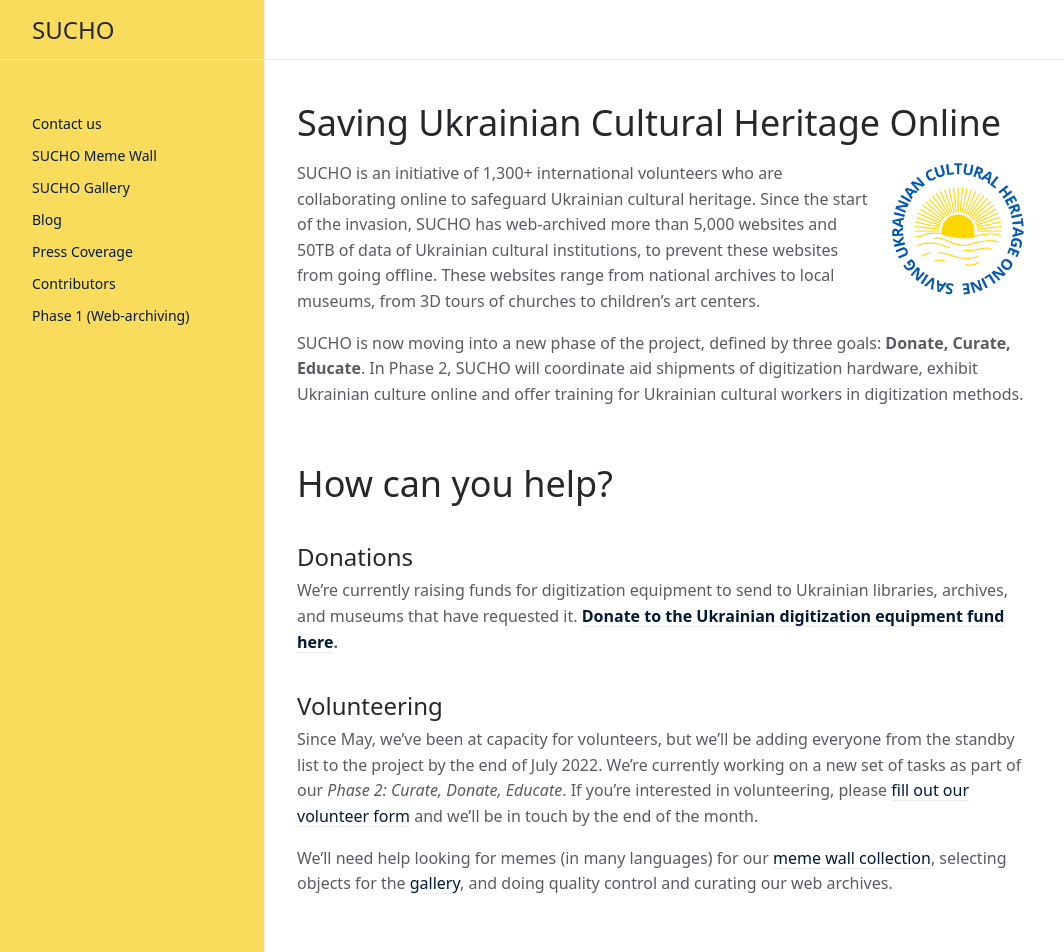
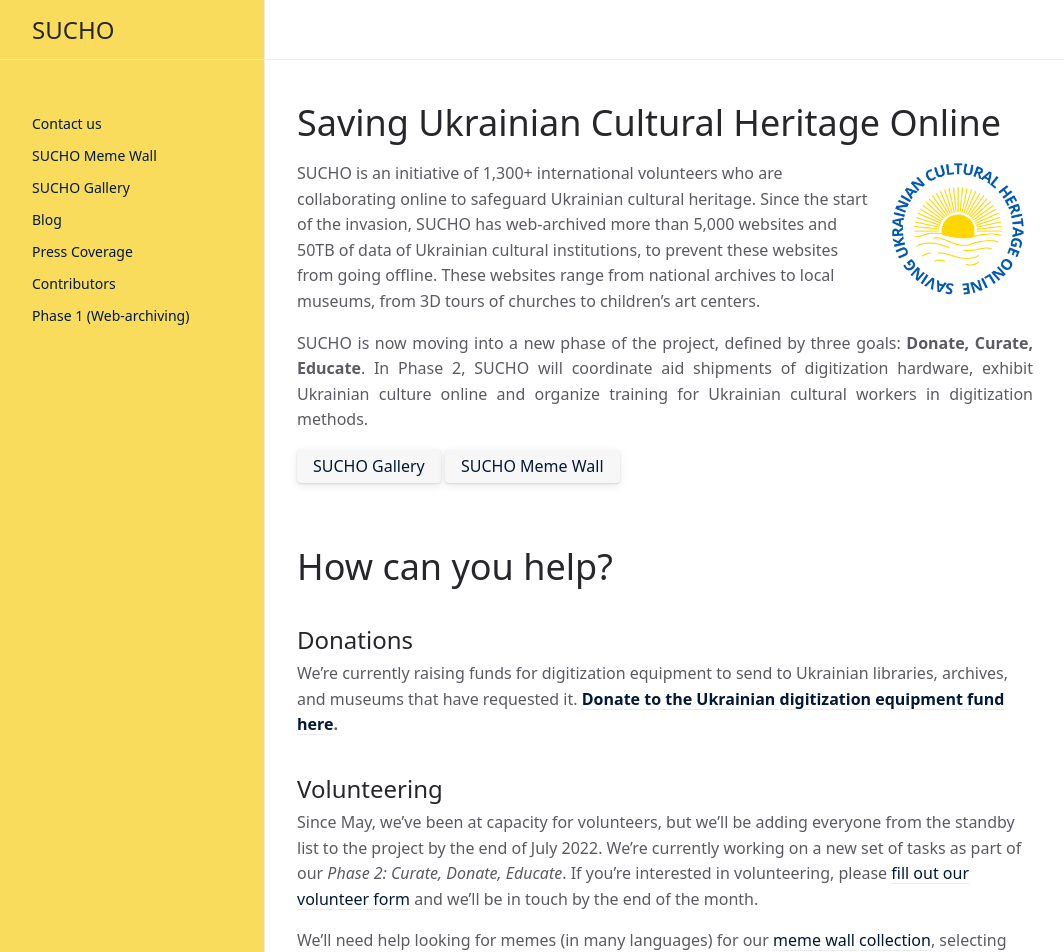
Before and after one commit to sucho-archiving/sucho-archiving.github.io, a Jekyll site: the page built from index.md, in a window 1280 px wide and 1400 px high. Shown: the top 952 px of the window, without its empty margins (107-1171 px from the left). Built offline with Jekyll 4.4.1, drawn with Linux system fonts in a browser that asks for light colours.

Commit message:
More homepage edits

```diff
--- a/assets/css/style.css
+++ b/assets/css/style.css
@@ -15,3 +15,7 @@
 .main-content a {
   white-space: normal;
 }
+
+.text-justify {
+  text-align: justify;
+}
--- a/index.md
+++ b/index.md
@@ -11,9 +11,14 @@
 
 <img src="/assets/images/sucho-logo.png" width="150px" style="float:right; margin-left: 10px;" title="Saving Ukrainian Cultural Heritage Online">
 
+
 SUCHO is an initiative of 1,300+ international volunteers who are collaborating online to safeguard Ukrainian cultural heritage. Since the start of the invasion, SUCHO has web-archived more than 5,000 websites and 50TB of data of Ukrainian cultural institutions, to prevent these websites from going offline. These websites range from national archives to local museums, from 3D tours of churches to children’s art centers.
 
-SUCHO is now moving into a new phase of the project, defined by three goals: **Donate, Curate, Educate**. In Phase 2, SUCHO will coordinate aid shipments of digitization hardware, exhibit Ukrainian culture online and offer training for Ukrainian cultural workers in digitization methods.
+SUCHO is now moving into a new phase of the project, defined by three goals: **Donate, Curate, Educate**. In Phase 2, SUCHO will coordinate aid shipments of digitization hardware, exhibit Ukrainian culture online and organize training for Ukrainian cultural workers in digitization methods.
+{: .text-justify }
+
+[SUCHO Gallery](https://gallery.sucho.org/){: .btn }
+[SUCHO Meme Wall](https://memes.sucho.org/){: .btn }
 
 # How can you help?
 
```
